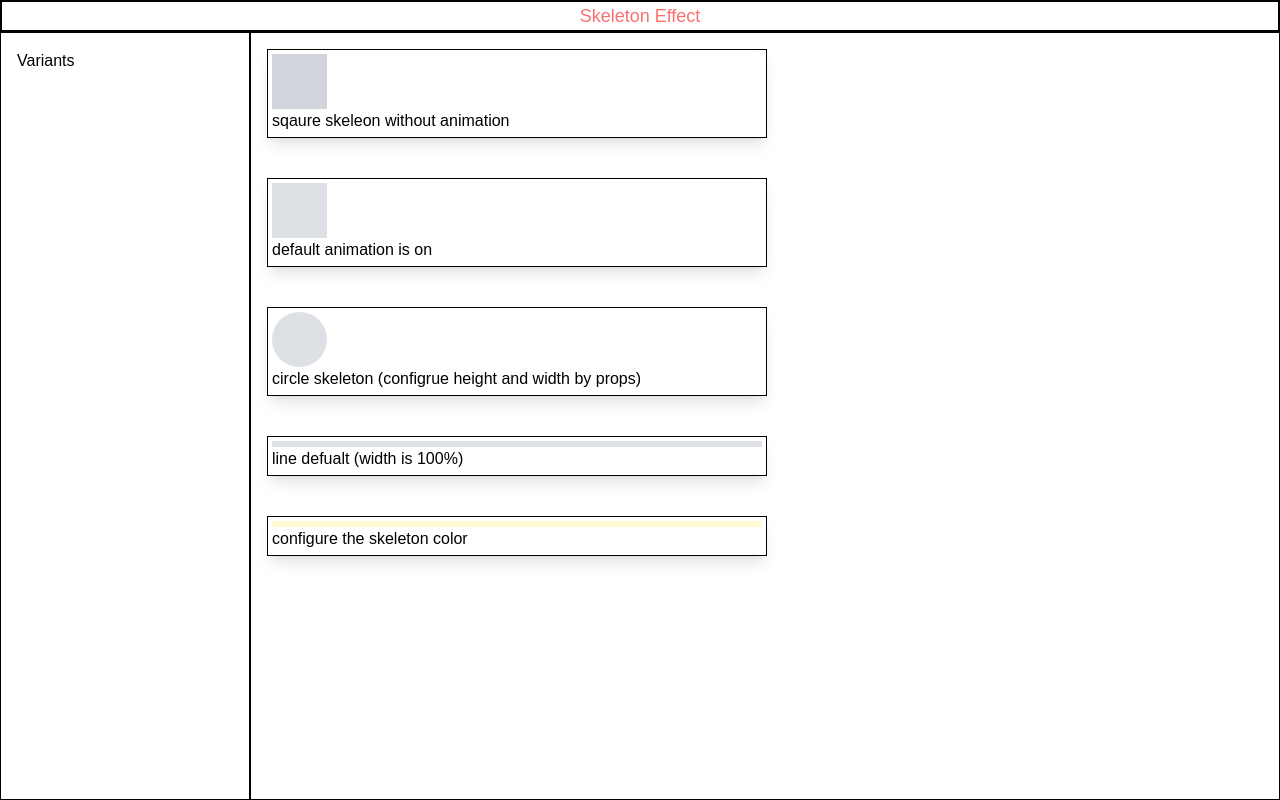
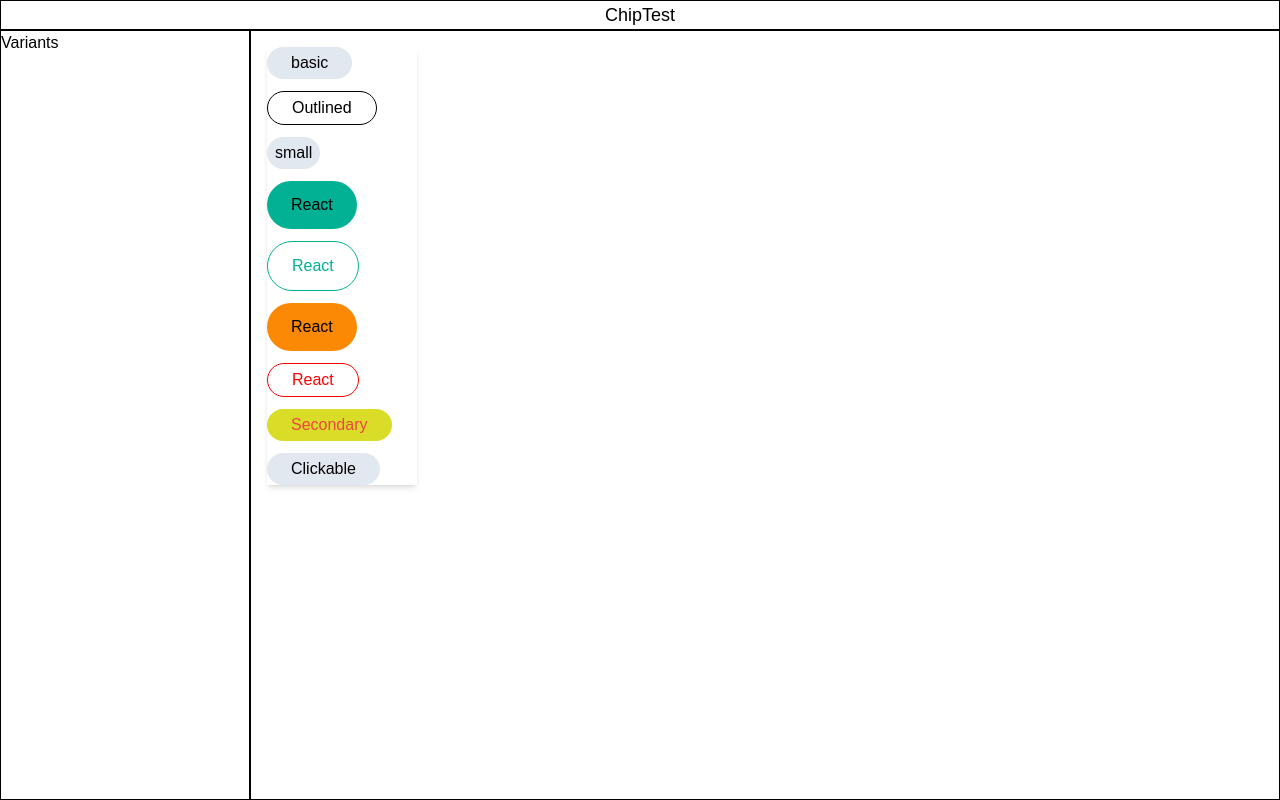
Before and after one commit to abhay-rana/component-library, a React (Create React App) app: page / in a window 1280 px wide. Built offline with nearby package versions, Linux system fonts and the light colour scheme.

Commit message:
chip component

```diff
--- a/src/App.js
+++ b/src/App.js
@@ -18,7 +18,8 @@
 // import TestMod from 'testing/test-mod';
 // import Transition from 'components/common/transition';
 // import NewButtonTest from 'screens/new-button-test';
-import SkeletonTest from 'screens/skeleton-test';
+// import SkeletonTest from 'screens/skeleton-test';
+import ChipTest from 'screens/chip-test';
 
 const App = () => {
     return (
@@ -39,7 +40,8 @@
             {/* <DividerTest /> */}
             {/* <IconTest /> */}
             {/* <TooltipTest /> */}
-            <SkeletonTest />
+            {/* <SkeletonTest /> */}
+            <ChipTest />
         </>
     );
 };
--- /dev/null
+++ b/src/components/chip/index.js
@@ -0,0 +1,96 @@
+import React, { memo } from 'react';
+import { twMerge } from 'tailwind-merge';
+
+const Chip = ({
+    label,
+    small,
+    large = false,
+    primary,
+    secondary,
+    warning,
+    error,
+    icon_left,
+    gap,
+    icon_right,
+    iconOnClick,
+    onClick,
+    className = '',
+    outlined = false,
+    ...props
+}) => {
+    const extra_class = {
+        common: ' px-6 py-1 flex flex-row bg-slate-200 rounded-full cursor-default',
+    };
+
+    if (outlined) {
+        extra_class.common += ' border border-black bg-transparent';
+    }
+
+    if (small) {
+        extra_class.common += ` px-2 py-1`;
+    }
+
+    if (large) {
+        extra_class.common += ` px-6 py-3`;
+    }
+
+    if (primary) {
+        extra_class.common += ` bg-primary`;
+        if (outlined) {
+            extra_class.common +=
+                ' border border-primary text-primary bg-transparent';
+        }
+    }
+
+    if (warning) {
+        extra_class.common += ` bg-warning`;
+    }
+
+    if (error) {
+        extra_class.common += ` bg-danger`;
+        if (outlined) {
+            extra_class.common +=
+                ' border border-danger text-danger bg-transparent';
+        }
+    }
+
+    if (secondary) {
+        extra_class.common += ` bg-secondary`;
+        if (outlined) {
+            extra_class.common +=
+                ' border border-secondary text-secondary bg-transparent';
+        }
+    }
+
+    if (onClick) {
+        extra_class.common += ` cursor-pointer relative active:-top-1 active:shadow-md `;
+    }
+
+    if (className) {
+        extra_class.common += ' ' + className;
+    }
+
+    return (
+        <>
+            <div
+                className={twMerge(extra_class.common)}
+                style={{ gap: gap }}
+                onClick={onClick}
+            >
+                {icon_left ? (
+                    <div className="relative z-100" iconOnClick={() => {}}>
+                        {icon_left}
+                    </div>
+                ) : null}
+                {label ? <p>{label}</p> : null}
+                {icon_right ? (
+                    <div className="relative z-100" iconOnClick={() => {}}>
+                        {icon_right}
+                    </div>
+                ) : null}
+            </div>
+        </>
+    );
+};
+
+export default memo(Chip);
--- /dev/null
+++ b/src/screens/chip-test.js
@@ -0,0 +1,38 @@
+import React from 'react';
+
+import Chip from 'components/chip';
+
+const ChipTest = () => {
+    return (
+        <div className="flex flex-col h-full">
+            <div className="text-center text-lg border border-black">
+                ChipTest
+            </div>
+            <div className="flex flex-row flex-1">
+                <div className="w-[250px] border border-black">Variants</div>
+                <div className="border border-black flex-1 flex flex-col p-4">
+                    <div className="shadow-md w-[150px] flex flex-col gap-3 items-start">
+                        <Chip label="basic" />
+                        <Chip label="Outlined" outlined />
+                        <Chip label="small" small />
+                        <Chip label="React" primary large />
+                        <Chip label="React" primary large outlined />
+                        <Chip label="React" large success warning />
+                        <Chip label="React" error outlined />
+                        <Chip
+                            label="secondary"
+                            secondary
+                            className="text-red-500 capitalize"
+                        />
+                        <Chip
+                            label="Clickable"
+                            onClick={() => console.log('clicked')}
+                        />
+                    </div>
+                </div>
+            </div>
+        </div>
+    );
+};
+
+export default ChipTest;
```
Also changed, not shown: 1 other file (tests, documents, lock files or other folders).
